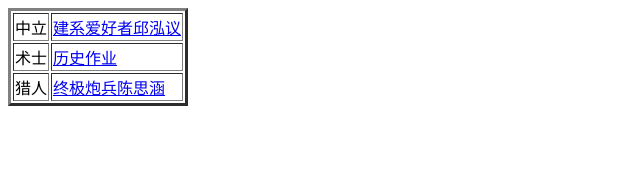
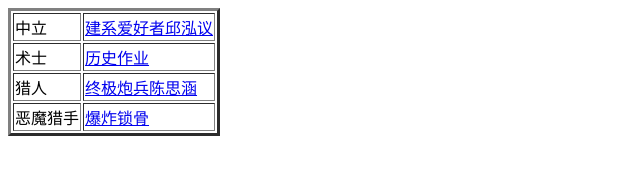
Before and after one commit to HoraceQJH/HearthStone-DIYs, a plain HTML site: page index.html in a window 1280 px wide. Shown: the whole page, without its empty margins (0-640 px from the left). Drawn offline with Linux system fonts and the light colour scheme.

Commit message:
Update index.html

```diff
--- a/index.html
+++ b/index.html
@@ -24,6 +24,12 @@
 						<a href="https://horaceqjh.github.io/HearthStone-DIYs/DIYs/Hunter-Epic-1.html">终极炮兵陈思涵</a
 					</td>
 				</tr>
+				<tr>
+					<td>恶魔猎手</td>
+					<td>
+						<a href="https://horaceqjh.github.io/HearthStone-DIYs/DIYs/Demonhunter-Rare-1.html">爆炸锁骨</a>
+					</td>
+				</tr>
 			</table>
 		</div>
 	</body>
```
